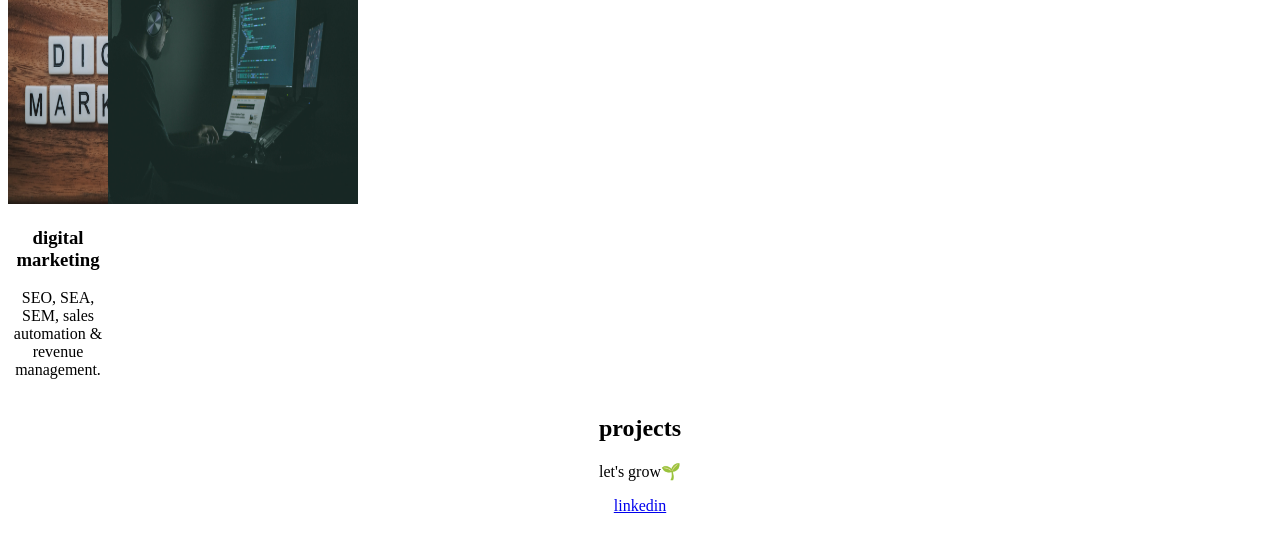
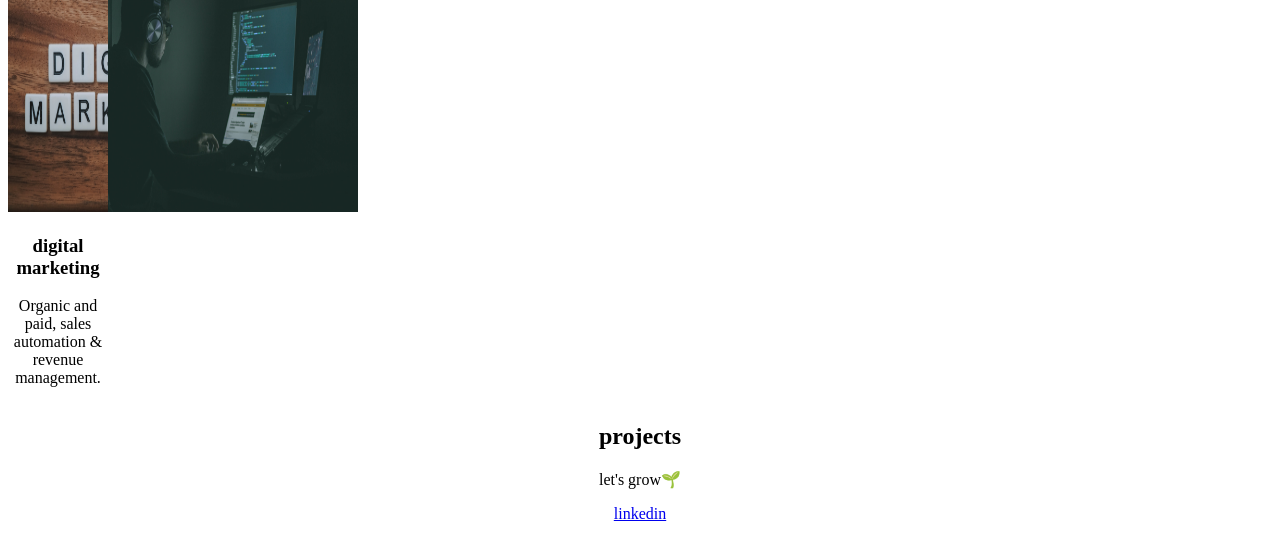
Before and after one commit to cunning-weasel/cunning-weasel-GitHub-Page, a plain HTML site: page index.html in a window 1280 px wide. Shown: the part 1033-1580 px from the top of the page. Drawn offline with Linux system fonts and the light colour scheme.

Commit message:
final format udpate

```diff
--- a/index.html
+++ b/index.html
@@ -17,8 +17,8 @@
 <body>
     <!-- nav bar -->
         <!-- drag header down as user scrolls
-                    adding proper click functionality needs js,
-                    can use html/ css for now -->
+        can use html/ css for now to add proper click functionality, later js
+        -->
 
     <nav id="navbar"></nav>
     <ul>
@@ -42,10 +42,7 @@
     </div>
 
     <!-- what i do -->
-        <!--
-            some kind of column/ grid layout + replace images with svgs
-            and fix up with css
-        -->
+        <!-- some kind of column/ grid layout + replace images with svgs and fix up with css-->
 
     <h2>how i can help</h2>
     <p>what i do</p>
@@ -53,7 +50,7 @@
         <div id="d1">
             <img src="/img/marketing.jpg" alt="digital marketing and sales" width=250 height=250>
             <h3>digital marketing</h3>
-            <p>SEO, SEA, SEM, sales automation & revenue management.</p>
+            <p>Organic and paid, sales automation & revenue management.</p>
         </div>
         <div id="d2">
             <img src="/img/web development.jpg" alt="fullstack web development" width=250 height=250>
@@ -64,7 +61,7 @@
     </div>
 
     <!-- projects -->
-        <!-- add div container and link out to projects || embed? try and use flexbox! -->
+        <!-- add div container and link out to projects - embed? try and use flexbox -->
     <div id="projects">
         <h2>projects</h2>
 
--- a/styles.css
+++ b/styles.css
@@ -6,6 +6,7 @@
 html,
 body {
     text-align: center;
+    align-content: center;
 }
 
 #navbar {
@@ -29,7 +30,7 @@ body {
     width: 100%;
     display: grid;
     grid-template-columns: 100px 100px 100px;
-    /* position: center; why doesn't this work? */
+    /* position/ align-content: center; why doesn't this work? */
 }
 
 
```
